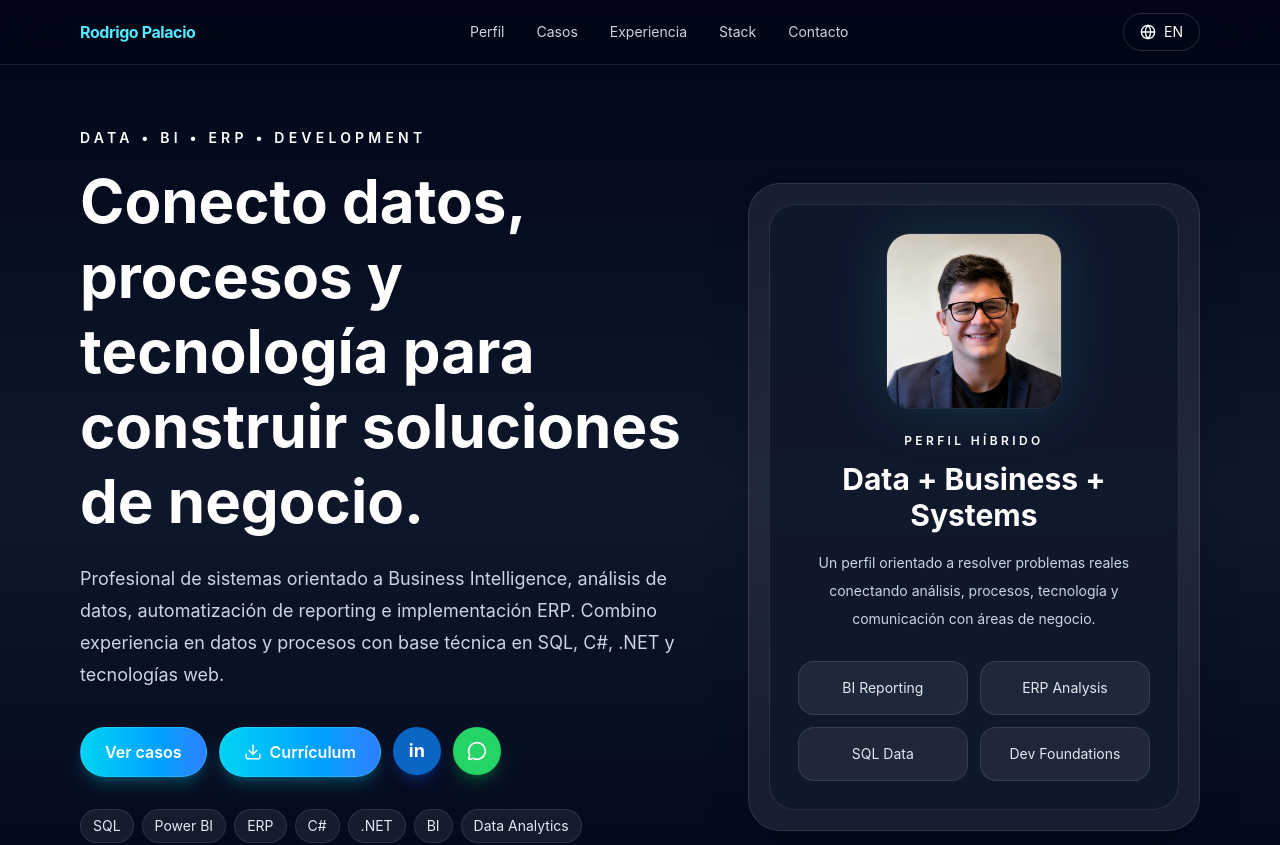
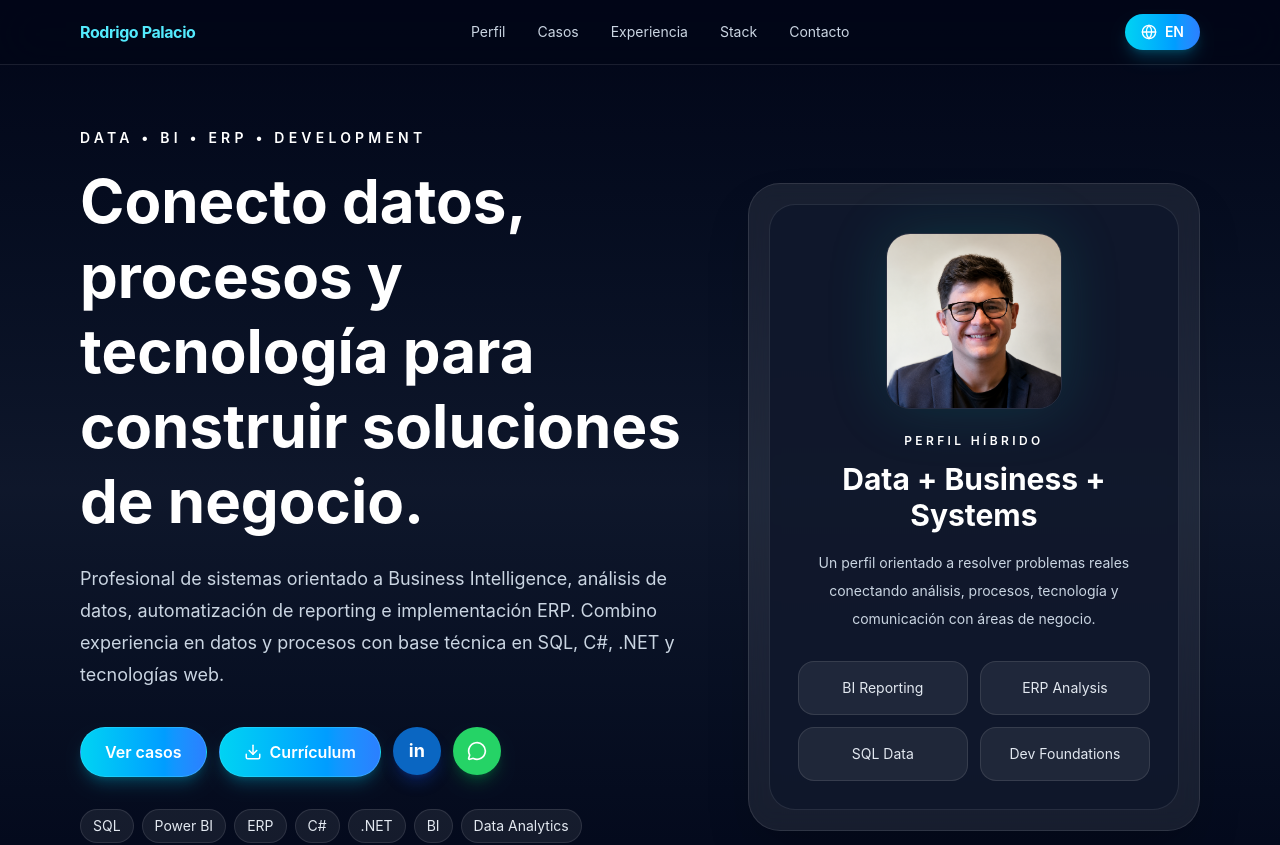
Before and after one commit to rodrigopalacio14/portfolio_2026, a React (Vite) app: page / in a window 1280 px wide. Shown: the top 845 px of the page. Built offline with nearby package versions, Linux system fonts and the light colour scheme.

Commit message:
Color al botón de español/inglés

```diff
--- a/src/components/Navbar.jsx
+++ b/src/components/Navbar.jsx
@@ -73,12 +73,23 @@ export default function Navbar({ lang, setLang, t }) {
 
         <div className="flex items-center gap-2">
           <button
-            onClick={() => setLang(lang === 'es' ? 'en' : 'es')}
-            className="flex items-center gap-2 rounded-full border border-white/15 px-4 py-2 text-sm text-white transition hover:border-accent hover:text-accent"
-          >
-            <Globe size={16} />
-            {lang === 'es' ? 'EN' : 'ES'}
-          </button>
+              onClick={() => setLang(lang === 'es' ? 'en' : 'es')}
+              className="
+                flex items-center gap-2
+                rounded-full
+                bg-gradient-to-r from-cyan-400 to-blue-500
+                px-4 py-2
+                text-sm font-semibold
+                text-white
+                shadow-lg shadow-cyan-500/25
+                transition-all duration-300
+                hover:-translate-y-1
+                hover:shadow-cyan-400/40
+              "
+            >
+              <Globe size={16} />
+              {lang === 'es' ? 'EN' : 'ES'}
+            </button>
 
           <button
             onClick={() => setIsOpen(!isOpen)}
```
